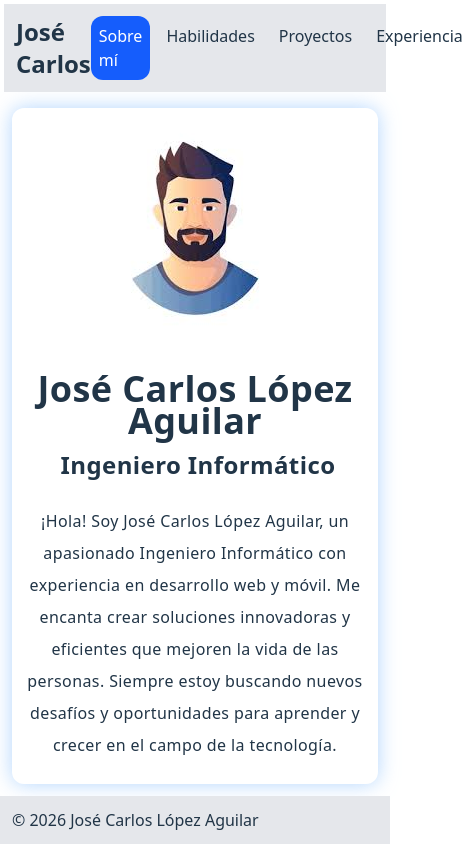
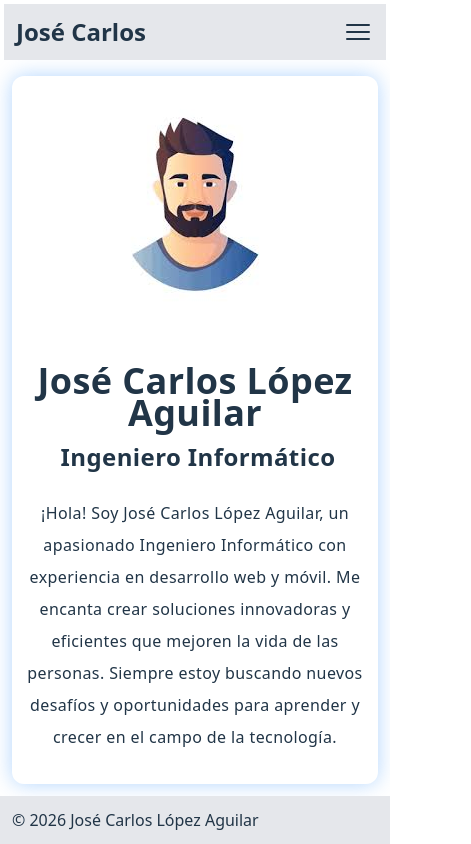
Before and after one commit to JoseCarlosPPK/portfolio, a React (Vite) app: page / in a window 390 px wide. Shown: the whole page, 471 px wide, since content can reach past the window. Built offline with nearby package versions, Linux system fonts and the light colour scheme.

Commit message:
Add resposive navbar menu

```diff
--- /dev/null
+++ b/src/assets/menu.jsx
@@ -0,0 +1,18 @@
+export function MenuIcon() {
+   return (
+      <svg
+         xmlns='http://www.w3.org/2000/svg'
+         fill='none'
+         viewBox='0 0 24 24'
+         strokeWidth={1.5}
+         stroke='currentColor'
+         className='size-8'
+      >
+         <path
+            strokeLinecap='round'
+            strokeLinejoin='round'
+            d='M3.75 6.75h16.5M3.75 12h16.5m-16.5 5.25h16.5'
+         />
+      </svg>
+   )
+}
--- a/src/components/Header.jsx
+++ b/src/components/Header.jsx
@@ -1,16 +1,34 @@
 import { NavLink } from 'react-router-dom'
+import { MenuIcon } from '../assets/menu.jsx'
 import { ROUTES } from '../routes/routes.js'
 
 export function Header() {
+   function onClickMenu() {
+      const nav = document.getElementById('nav')
+      nav.classList.toggle('showMenu')
+   }
+
    return (
-      <header class='sticky top-0 m-1 flex items-center justify-between bg-gray-200 p-3'>
+      <header class='header-pc'>
          <h2 className='text-2xl font-extrabold'>José Carlos</h2>
 
-         <nav className='flex gap-2'>
-            <MiNavLink to={ROUTES.ABOUT_ME}>Sobre mí</MiNavLink>
-            <MiNavLink to={ROUTES.SKILLS}>Habilidades</MiNavLink>
-            <MiNavLink to={ROUTES.PROJECTS}>Proyectos</MiNavLink>
-            <MiNavLink to={ROUTES.EXPERIENCE}>Experiencia</MiNavLink>
+         <button className='navIcon' onClick={onClickMenu}>
+            <MenuIcon />
+         </button>
+
+         <nav className='nav-pc' id='nav'>
+            <MiNavLink to={ROUTES.ABOUT_ME} onClick={onClickMenu}>
+               Sobre mí
+            </MiNavLink>
+            <MiNavLink to={ROUTES.SKILLS} onClick={onClickMenu}>
+               Habilidades
+            </MiNavLink>
+            <MiNavLink to={ROUTES.PROJECTS} onClick={onClickMenu}>
+               Proyectos
+            </MiNavLink>
+            <MiNavLink to={ROUTES.EXPERIENCE} onClick={onClickMenu}>
+               Experiencia
+            </MiNavLink>
          </nav>
       </header>
    )
--- a/src/index.css
+++ b/src/index.css
@@ -6,8 +6,8 @@
    font-weight: 400;
 
    color-scheme: light dark;
-   color: rgba(255, 255, 255, 0.87);
-   background-color: #242424;
+   color: #213547;
+   background-color: #ffffff;
 
    font-synthesis: none;
    text-rendering: optimizeLegibility;
@@ -25,15 +25,48 @@
    font-weight: 600;
 }
 
-@media (prefers-color-scheme: light) {
-   :root {
-      color: #213547;
-      background-color: #ffffff;
+.header-pc {
+   @apply sticky top-0 m-1 flex items-center justify-between bg-gray-200 p-3;
+   position: relative;
+}
+
+.nav-pc {
+   @apply flex gap-2;
+}
+
+.navIcon {
+   display: none;
+}
+
+@media (max-width: 640px) {
+   .navIcon {
+      display: block;
+      margin-left: auto;
+      cursor: pointer;
+      @apply rounded-md hover:bg-blue-300;
    }
-   a:hover {
-      color: #747bff;
+
+   .nav-pc {
+      position: absolute;
+      top: 100%; /* justo debajo del header */
+      left: 0;
+      width: 100%;
+      flex-direction: column;
+      @apply bg-gray-200;
+      overflow: hidden;
+      text-align: center;
+
+      /* animación */
+      max-height: 0;
+      opacity: 0;
+      transition:
+         max-height 0.5s ease,
+         opacity 0.5s ease;
    }
-   button {
-      background-color: #f9f9f9;
+
+   .nav-pc.showMenu {
+      /* overflow-y: auto; */
+      max-height: 100vh; /* suficiente para los links */
+      opacity: 1;
    }
 }
```
